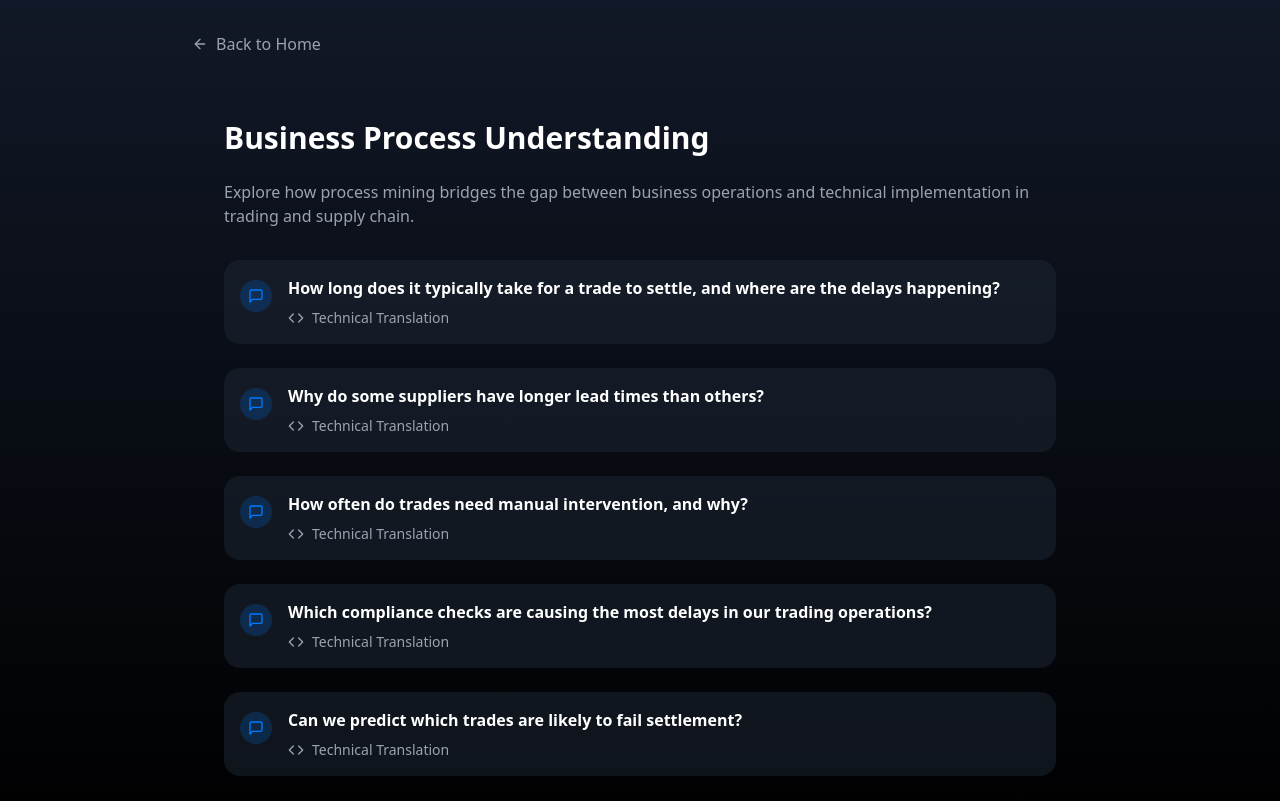
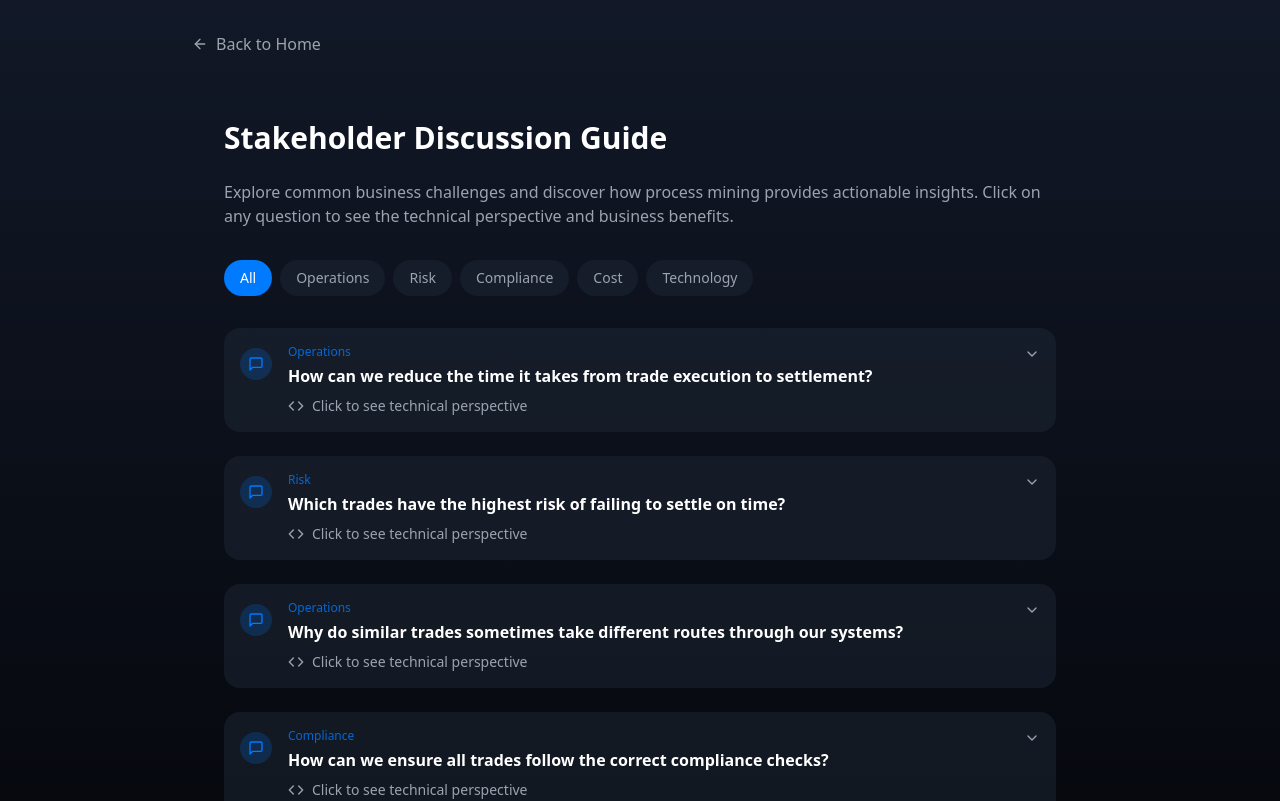
Before and after one commit to Imhari14/chatdpt-journey, a React (Vite) app: page /demo/business-dialogue in a window 1280 px wide. Shown: the top 801 px of the page. Built offline with nearby package versions, Linux system fonts and the light colour scheme.

Commit message:
Improve demo page UI
Improve the UI of the demo page to better facilitate communication between stakeholders and convey process mining knowledge effectively.

```diff
--- a/src/pages/demo/BusinessDialogue.tsx
+++ b/src/pages/demo/BusinessDialogue.tsx
@@ -1,45 +1,77 @@
 
 import { useState } from "react";
 import { motion } from "framer-motion";
-import { ArrowLeft, MessageSquare, Code, Lightbulb } from "lucide-react";
+import { ArrowLeft, MessageSquare, Code, Lightbulb, ChevronDown } from "lucide-react";
 import { Link } from "react-router-dom";
 
 interface DialogueItem {
   business: string;
   technical: string;
   explanation: string;
+  benefit: string;
+  category: string;
 }
 
 const BusinessDialogue = () => {
   const [selectedIndex, setSelectedIndex] = useState<number | null>(null);
+  const [selectedCategory, setSelectedCategory] = useState<string>("all");
 
   const dialogues: DialogueItem[] = [
     {
-      business: "How long does it typically take for a trade to settle, and where are the delays happening?",
-      technical: "What is the average cycle time for trade settlement, and can we identify process bottlenecks through event log analysis?",
-      explanation: "Process mining can analyze timestamps between trade execution and settlement, creating a detailed timeline view that highlights delays and their root causes."
+      category: "Operations",
+      business: "How can we reduce the time it takes from trade execution to settlement?",
+      technical: "What is the current process cycle time, and where are the bottlenecks in the trade processing workflow?",
+      explanation: "Process mining analyzes your transaction logs to create a visual map of how trades actually flow through your systems, highlighting where delays occur.",
+      benefit: "Identify and eliminate bottlenecks to reduce settlement time by up to 30%, improving client satisfaction and reducing operational risk."
     },
     {
-      business: "Why do some suppliers have longer lead times than others?",
-      technical: "Can we perform comparative process analysis across different supplier pathways?",
-      explanation: "By mapping process variants for each supplier, we can identify efficiency patterns and deviations that impact lead times."
+      category: "Risk",
+      business: "Which trades have the highest risk of failing to settle on time?",
+      technical: "Can we implement predictive analytics based on historical process patterns to identify high-risk transactions?",
+      explanation: "By analyzing patterns in historical trade data, we can identify characteristics that typically lead to settlement delays or failures.",
+      benefit: "Proactively manage risk by identifying potential settlement issues before they occur, reducing failed trades by up to 40%."
     },
     {
-      business: "How often do trades need manual intervention, and why?",
-      technical: "What is the automation rate of our trade processing, and what triggers exceptional flows?",
-      explanation: "Process mining identifies patterns in manual interventions by analyzing event logs, helping optimize automation rules."
+      category: "Operations",
+      business: "Why do similar trades sometimes take different routes through our systems?",
+      technical: "What process variants exist in our trade processing workflow, and what triggers these variations?",
+      explanation: "Process mining reveals all possible paths trades can take, helping understand why some trades follow different routes.",
+      benefit: "Standardize processes where possible and ensure variations only occur when necessary, improving efficiency by 25%."
     },
     {
-      business: "Which compliance checks are causing the most delays in our trading operations?",
-      technical: "What are the time-intensive compliance validation steps in our process flow?",
-      explanation: "Through process discovery and conformance checking, we can measure the duration of each compliance step."
+      category: "Compliance",
+      business: "How can we ensure all trades follow the correct compliance checks?",
+      technical: "What is our conformance rate to the defined compliance process, and where do deviations occur?",
+      explanation: "Compare actual trade processing paths against required compliance steps to identify any missing or incorrect checks.",
+      benefit: "Achieve 100% compliance by identifying and addressing process gaps before they become regulatory issues."
     },
     {
-      business: "Can we predict which trades are likely to fail settlement?",
-      technical: "Is it possible to implement predictive analytics for settlement risk based on process patterns?",
-      explanation: "Machine learning combined with process mining can identify patterns that typically lead to settlement failures."
+      category: "Cost",
+      business: "Which parts of our trading process are the most expensive to run?",
+      technical: "Can we perform cost analysis based on process mining data to identify resource-intensive activities?",
+      explanation: "Map resource utilization and processing time to identify the most costly steps in your trading workflow.",
+      benefit: "Reduce operational costs by up to 20% by optimizing resource-intensive processes and automating where possible."
+    },
+    {
+      category: "Technology",
+      business: "How can we know if our new trading system is actually improving efficiency?",
+      technical: "Can we compare process performance metrics before and after system implementation?",
+      explanation: "Process mining provides clear before/after comparisons of processing times, error rates, and throughput.",
+      benefit: "Quantify ROI of technology investments with concrete metrics and identify areas for further optimization."
+    },
+    {
+      category: "Risk",
+      business: "How do we identify potential fraud patterns in trading activity?",
+      technical: "Can we detect anomalous process patterns that might indicate suspicious behavior?",
+      explanation: "Process mining identifies unusual trading patterns and suspicious deviations from normal processes.",
+      benefit: "Early detection of potential fraud saves millions in potential losses and regulatory fines."
     }
   ];
+
+  const categories = ["all", ...new Set(dialogues.map(item => item.category))];
+  const filteredDialogues = selectedCategory === "all"
+    ? dialogues
+    : dialogues.filter(item => item.category === selectedCategory);
 
   return (
     <div className="min-h-screen w-full bg-gradient-to-b from-gray-900 to-black text-white p-8">
@@ -57,13 +89,29 @@ const BusinessDialogue = () => {
         </Link>
 
         <div className="neo-blur rounded-2xl p-8">
-          <h1 className="text-3xl font-bold mb-6">Business Process Understanding</h1>
+          <h1 className="text-3xl font-bold mb-6">Stakeholder Discussion Guide</h1>
           <p className="text-gray-400 mb-8">
-            Explore how process mining bridges the gap between business operations and technical implementation in trading and supply chain.
+            Explore common business challenges and discover how process mining provides actionable insights. Click on any question to see the technical perspective and business benefits.
           </p>
 
+          <div className="flex flex-wrap gap-2 mb-8">
+            {categories.map((category) => (
+              <button
+                key={category}
+                onClick={() => setSelectedCategory(category)}
+                className={`px-4 py-2 rounded-full text-sm font-medium transition-colors ${
+                  selectedCategory === category
+                    ? "bg-primary text-white"
+                    : "bg-gray-800/50 text-gray-400 hover:bg-gray-700/50"
+                }`}
+              >
+                {category.charAt(0).toUpperCase() + category.slice(1)}
+              </button>
+            ))}
+          </div>
+
           <div className="space-y-6">
-            {dialogues.map((item, index) => (
+            {filteredDialogues.map((item, index) => (
               <motion.div
                 key={index}
                 initial={{ opacity: 0, x: -20 }}
@@ -79,11 +127,17 @@ const BusinessDialogue = () => {
                     <div className="w-8 h-8 rounded-full bg-primary/20 flex items-center justify-center mt-1">
                       <MessageSquare className="w-4 h-4 text-primary" />
                     </div>
-                    <div>
+                    <div className="flex-1">
+                      <div className="flex items-center justify-between">
+                        <span className="text-xs font-medium text-primary/80 mb-1">{item.category}</span>
+                        <ChevronDown className={`w-4 h-4 text-gray-400 transition-transform ${
+                          selectedIndex === index ? 'transform rotate-180' : ''
+                        }`} />
+                      </div>
                       <h3 className="font-semibold text-white mb-2">{item.business}</h3>
                       <div className="flex items-center gap-2 text-sm text-gray-400">
                         <Code className="w-4 h-4" />
-                        Technical Translation
+                        Click to see technical perspective
                       </div>
                     </div>
                   </div>
@@ -96,11 +150,23 @@ const BusinessDialogue = () => {
                     exit={{ opacity: 0, height: 0 }}
                     className="border-t border-gray-700"
                   >
-                    <div className="p-4 bg-gray-800/30">
-                      <p className="text-gray-300 mb-4">{item.technical}</p>
-                      <div className="flex items-start gap-3 text-sm">
-                        <Lightbulb className="w-4 h-4 text-primary mt-1" />
-                        <p className="text-gray-400">{item.explanation}</p>
+                    <div className="p-6 bg-gray-800/30 space-y-4">
+                      <div>
+                        <h4 className="text-sm font-medium text-gray-400 mb-2">Technical Perspective</h4>
+                        <p className="text-gray-300">{item.technical}</p>
+                      </div>
+
+                      <div>
+                        <h4 className="text-sm font-medium text-gray-400 mb-2">How Process Mining Helps</h4>
+                        <div className="flex items-start gap-3">
+                          <Lightbulb className="w-4 h-4 text-primary mt-1" />
+                          <p className="text-gray-400">{item.explanation}</p>
+                        </div>
+                      </div>
+
+                      <div className="bg-primary/10 rounded-lg p-4 mt-4">
+                        <h4 className="text-sm font-medium text-primary mb-2">Business Benefit</h4>
+                        <p className="text-gray-300">{item.benefit}</p>
                       </div>
                     </div>
                   </motion.div>
```
